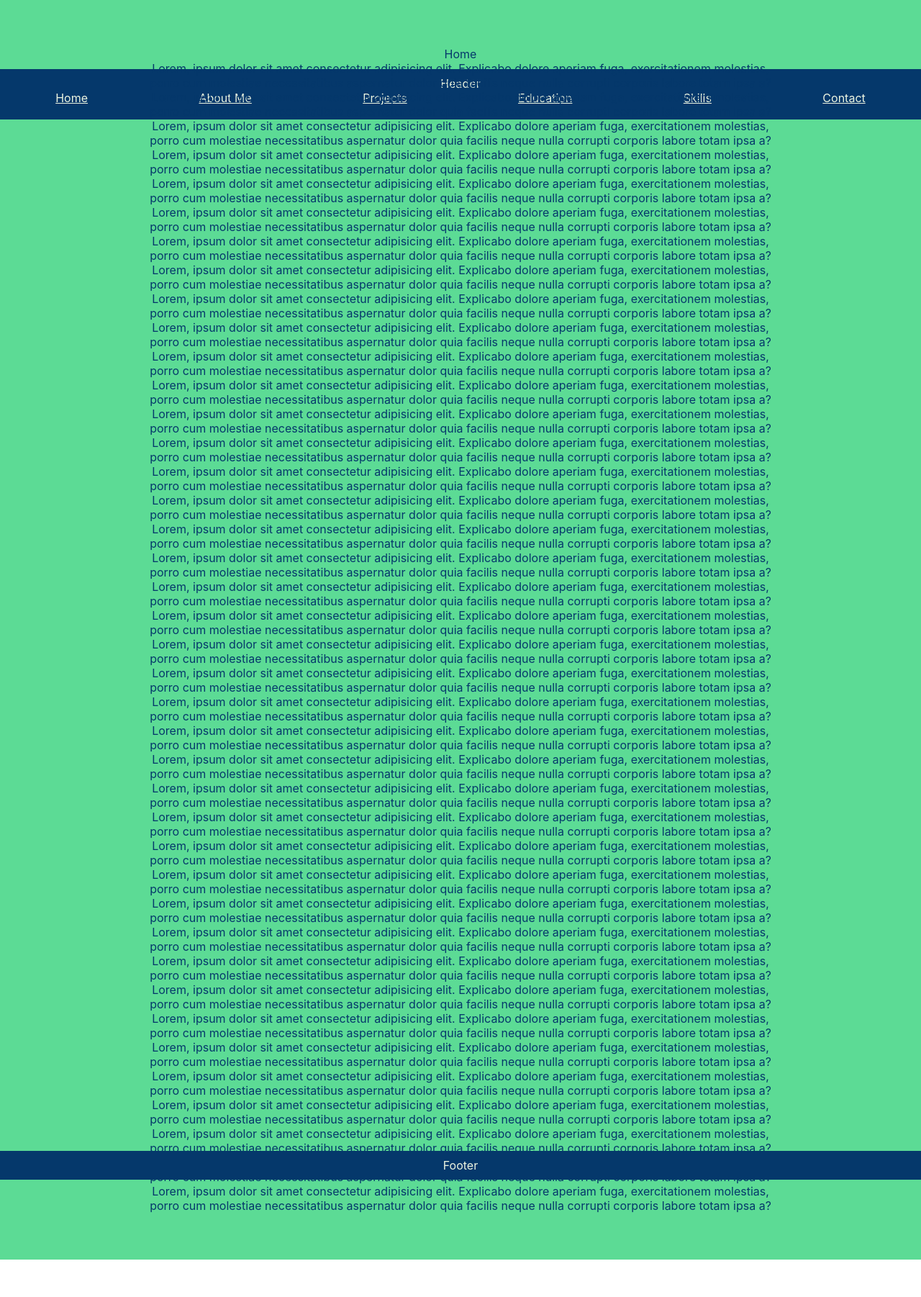
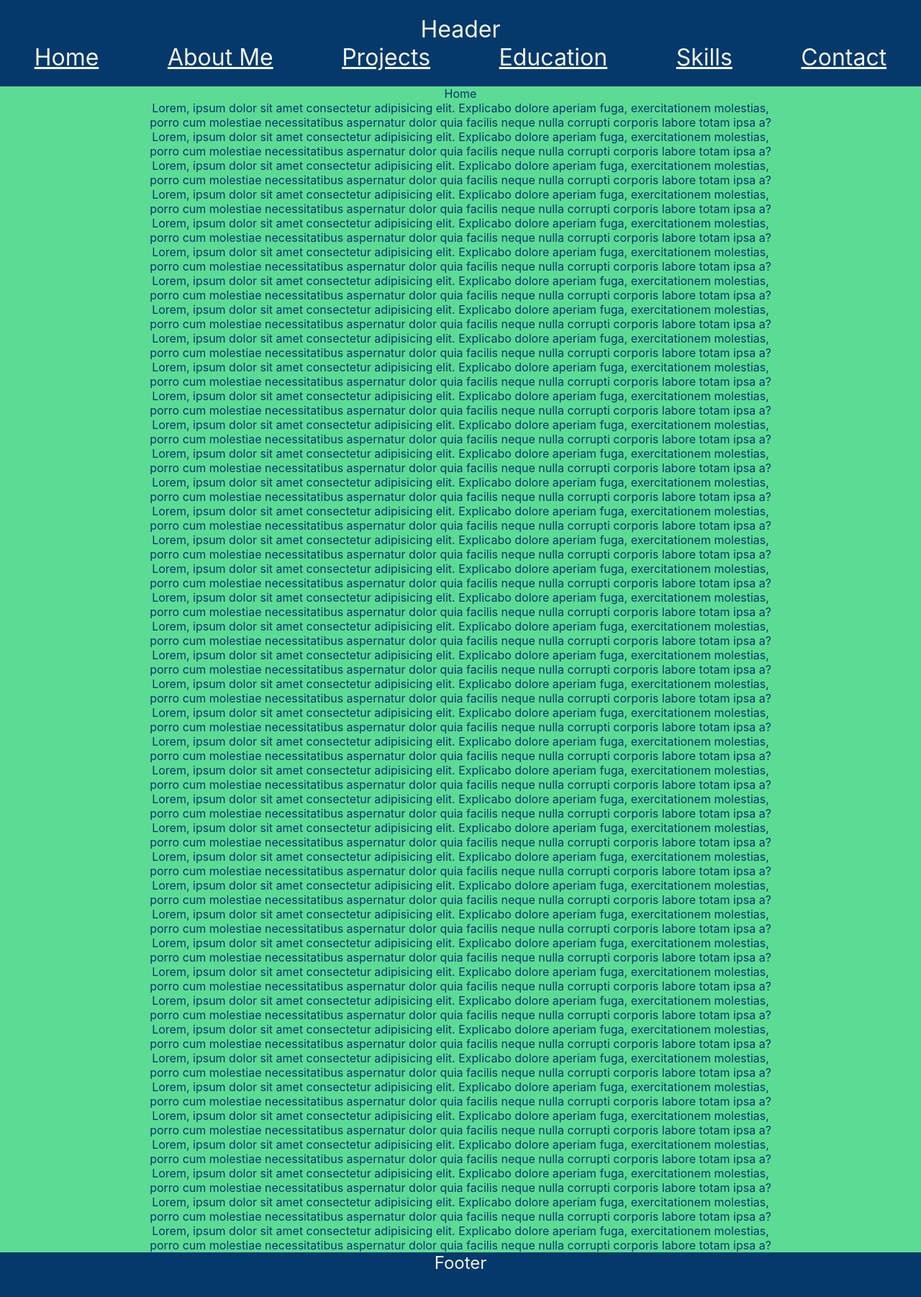
Before and after one commit to Nik-McKnight/portfolio, a React (Create React App) app: page / in a window 1280 px wide. Shown: the top 1802 px of the page at 72% size. Before the commit the page ends 1750 px from the top, so only its background shows below. Built offline with nearby package versions, Linux system fonts and the light colour scheme.

Commit message:
more styling

```diff
--- a/src/style/App.css
+++ b/src/style/App.css
@@ -9,14 +9,15 @@
   display: grid;
   text-align: center;
   grid-template-columns: 15% 70% 15%;
-    grid-template-rows: 15% auto 15%;
+  grid-template-rows: 15vh auto 10vh;
   grid-template-areas:
     "header header header"
     ". main ."
     "footer footer footer";
   place-items: center;
-    background-color:#5cdb95;
+  background-color:#5CDB95;
   color: #05386b;
+  min-height: 100vh;
 }
 
 
--- a/src/style/Content.css
+++ b/src/style/Content.css
@@ -1,6 +1,6 @@
 .content {
     grid-area:main;
-    min-height: 1000px;
-    height:auto;
-    padding: 10px 0 10px 0;
+    width: 100%;
+    height: 100%;
+    background-color: #5CDB95;
 }
--- a/src/style/Footer.css
+++ b/src/style/Footer.css
@@ -1,7 +1,11 @@
 footer {
     grid-area: footer;
+    display:flex;
+    flex-direction: row;
     width: 100%;
+    height: 100%;
     background-color: #05386B;
     color: #EDF5E1;
-    padding: 10px;
+    place-content: center;
+    font-size: 3vh;
 }
--- a/src/style/Header.css
+++ b/src/style/Header.css
@@ -1,17 +1,20 @@
 header {
     grid-area: header;
     width: 100%;
+    height: 100%;
     display: flex;
     flex-direction: column;
-    padding: 10px 0 20px 0;
+    padding-top: 10px;
+    margin-bottom: 10px;
     background-color: #05386B;
     color: #EDF5E1;
+    place-content: center;
+    font-size: 4vh;
 }
 
 nav {
     display:flex;
     justify-content: space-around;
-    flex-basis: 100%;
 }
 
 nav > a {
```
Lines whose indentation alone changed are shown as unchanged.
